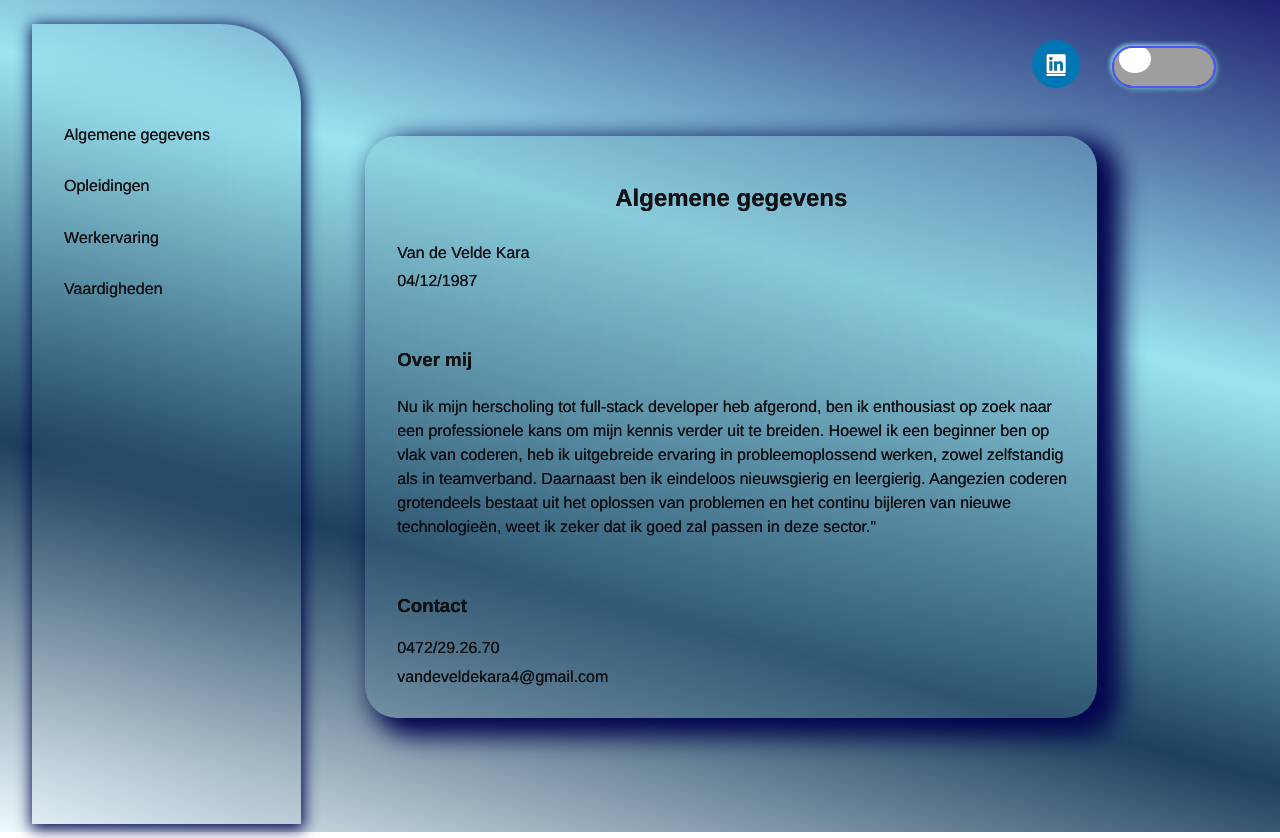
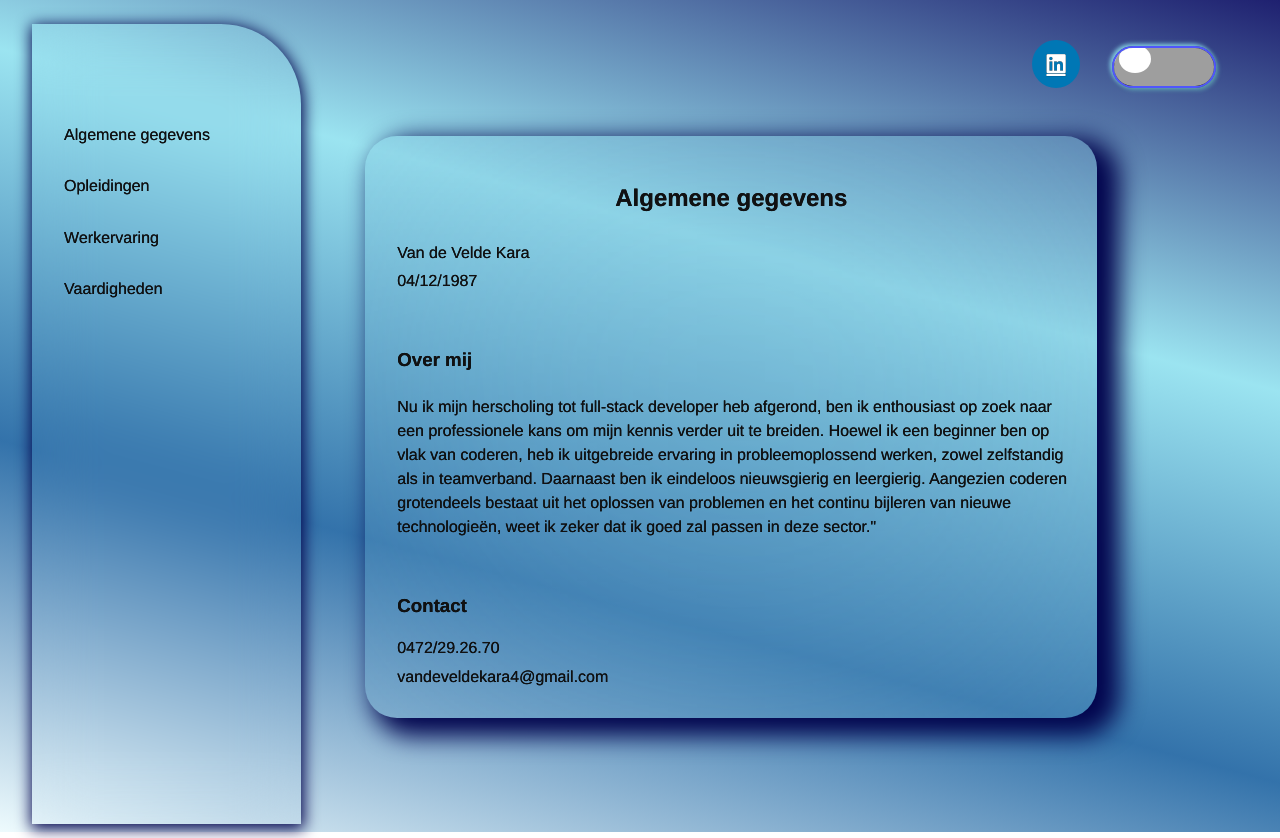
Before and after one commit to karavdv/curriculum-vitae, a React (Vite) app: page / in a window 1280 px wide. Built offline with nearby package versions, Linux system fonts and the light colour scheme; grey boxes are pictures that could not be loaded.

Commit message:
Update index.css

```diff
--- a/src/css/index.css
+++ b/src/css/index.css
@@ -16,7 +16,7 @@
 [data-theme="light"] {
   --tekst-kleur: #121213f6;
   text-shadow: 0.1px 0.1px #000000;
-  --achtergrondkleur: repeating-linear-gradient(15deg, #ecfafdea, #02294be3, #90e1efe5, #03055ee3);
+  --achtergrondkleur: repeating-linear-gradient(15deg, #ecfafdea, #1a61a0e3, #90e1efe5, #03055ee3);
   --achtergrondkleur-hover: #03054e;
   --contrast-tekst-hover: #00b4d8;
   --box-shadow-nav: #03054e;
```
